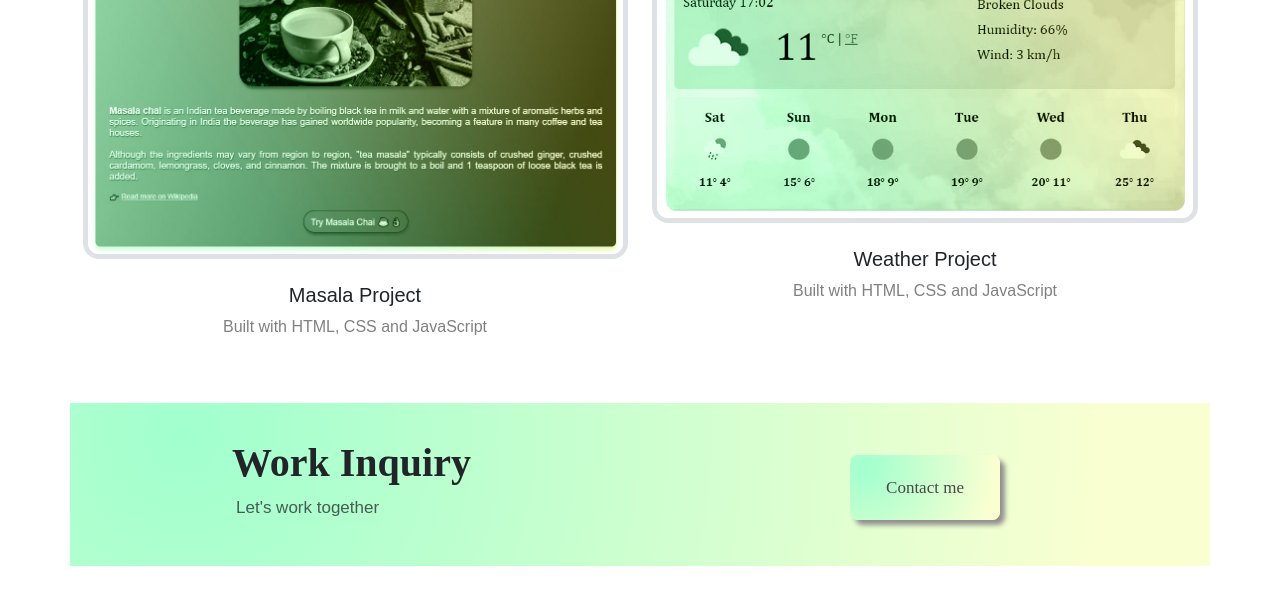
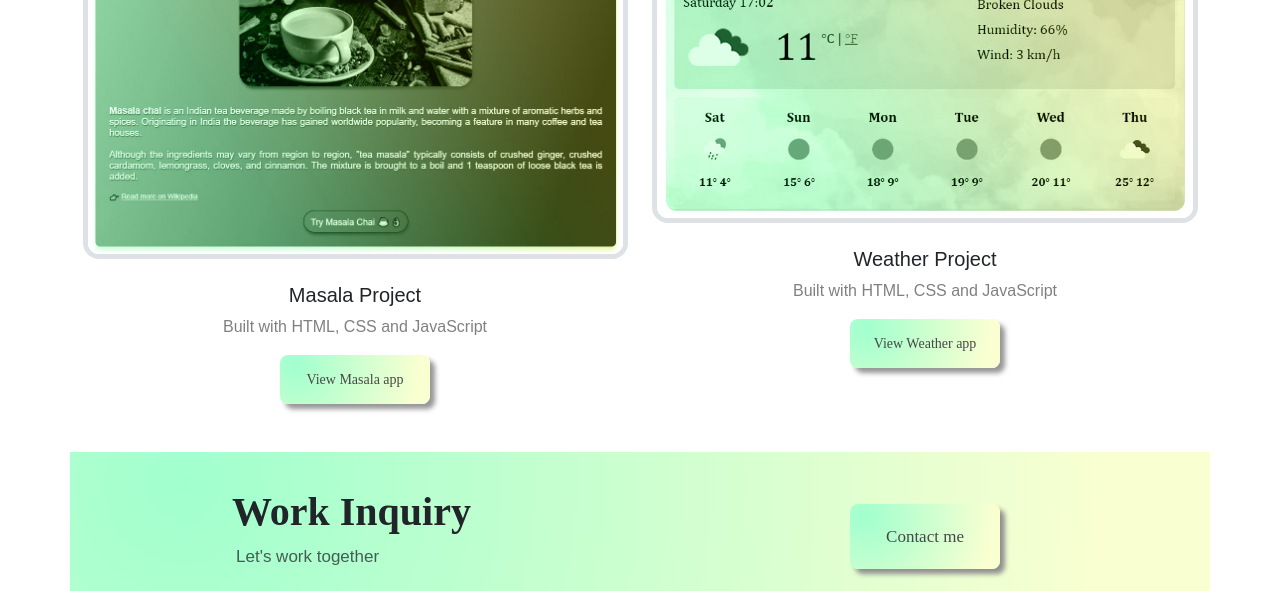
Before and after one commit to mehrnaz98/portfolio, a plain HTML site: page work.html in a window 1280 px wide. Shown: the part 684-1275 px from the top of the page. Drawn offline with nearby package versions, Linux system fonts and the light colour scheme.

Commit message:
added view  app buttons

```diff
--- a/work.html
+++ b/work.html
@@ -81,6 +81,13 @@
 
           <h5 class="mt-4">Masala Project</h5>
           <p>Built with HTML, CSS and JavaScript</p>
+          <a
+            href="masala.html"
+            class="masalaButton"
+            target="_blank"
+            title="Click to see the Masala Chai app"
+            >View Masala app</a
+          >
         </div>
         <div class="col-lg-6 imageWork">
           <img
@@ -91,6 +98,13 @@
           />
           <h5 class="mt-4">Weather Project</h5>
           <p>Built with HTML, CSS and JavaScript</p>
+          <a
+            href="https://chimerical-treacle-8d1480.netlify.app"
+            class="weatherButton"
+            target="_blank"
+            title="Click to see the weather app"
+            >View Weather app</a
+          >
         </div>
       </div>
     </div>
```
